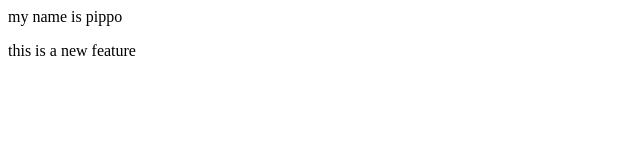
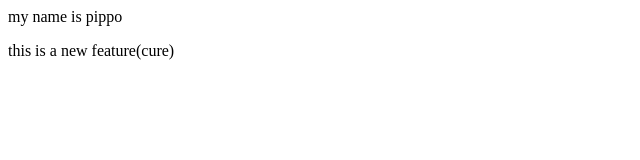
Before and after one commit to LearningExploring7489/otherFolder, a plain HTML site: page index.html in a window 1280 px wide. Shown: the full height of the page, 0-640 px from the left. Drawn offline with Linux system fonts and the light colour scheme.

Commit message:
modified feature2

```diff
--- a/index.html
+++ b/index.html
@@ -1,2 +1,2 @@
 <p> my name is pippo </p>
-<p>this is a new feature </p>
+<p>this is a new feature(cure) </p>
```
